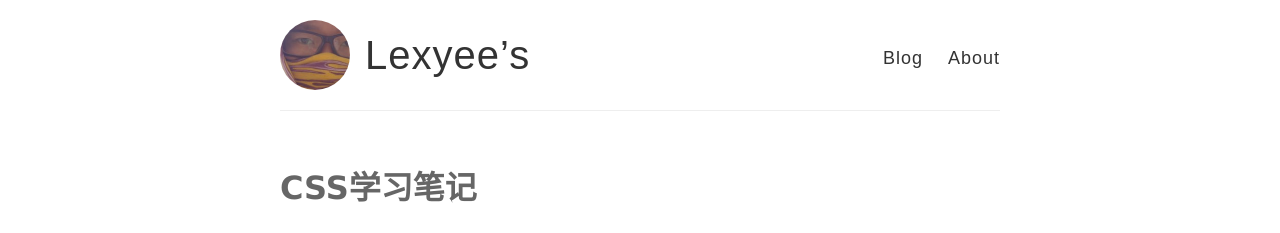
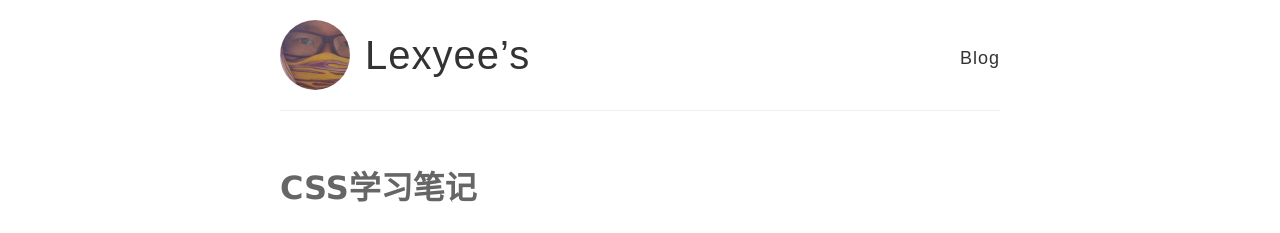
Before and after one commit to lexyee/blog, a Jekyll site: the page built from index.html, in a window 1280 px wide. Shown: the top 233 px of the page. Built offline with Jekyll 4.4.1, drawn with Linux system fonts in a browser that asks for light colours.

Commit message:
nav modified

```diff
--- a/_layouts/default.html
+++ b/_layouts/default.html
@@ -28,7 +28,7 @@
 
           <nav>
             <a href="{{ site.baseurl }}/">Blog</a>
-            <a href="{{ site.baseurl }}/about">About</a>
+            <!-- <a href="{{ site.baseurl }}/about">About</a> -->
           </nav>
         </header>
       </div>
```
